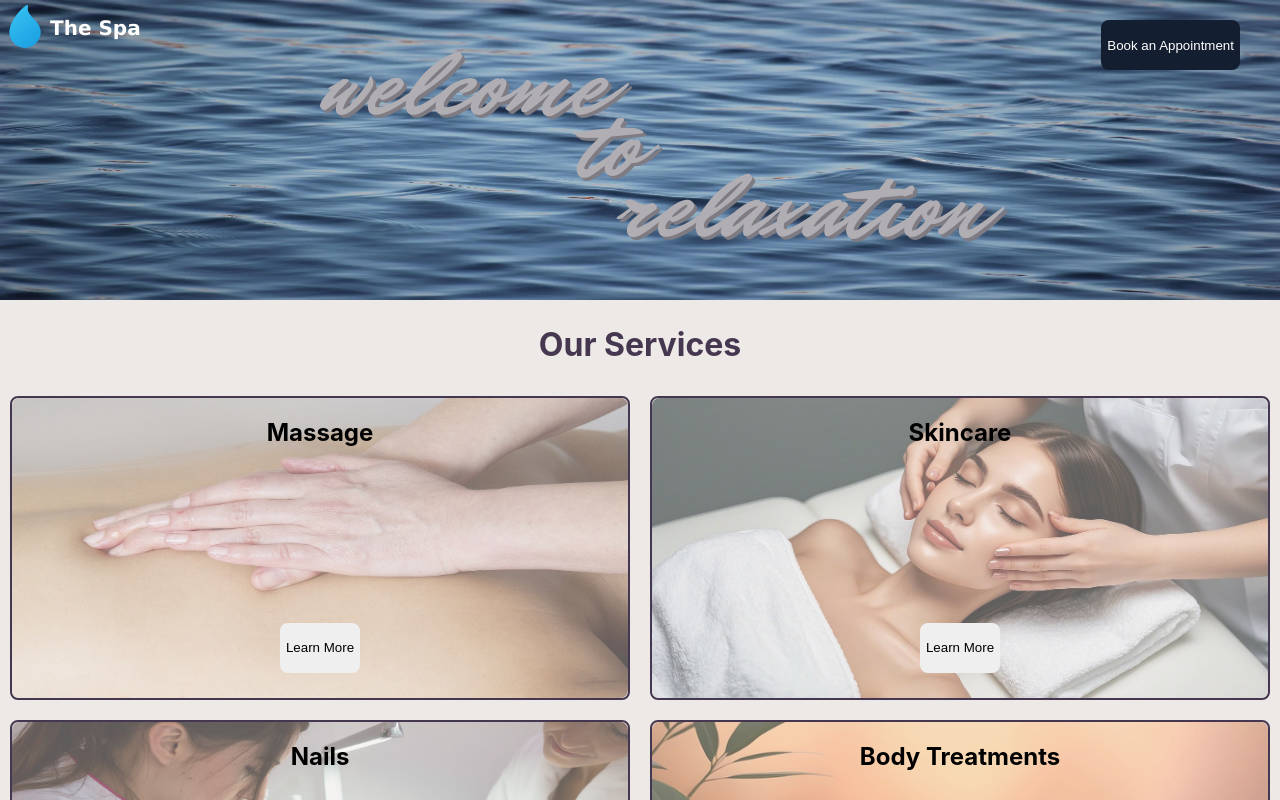
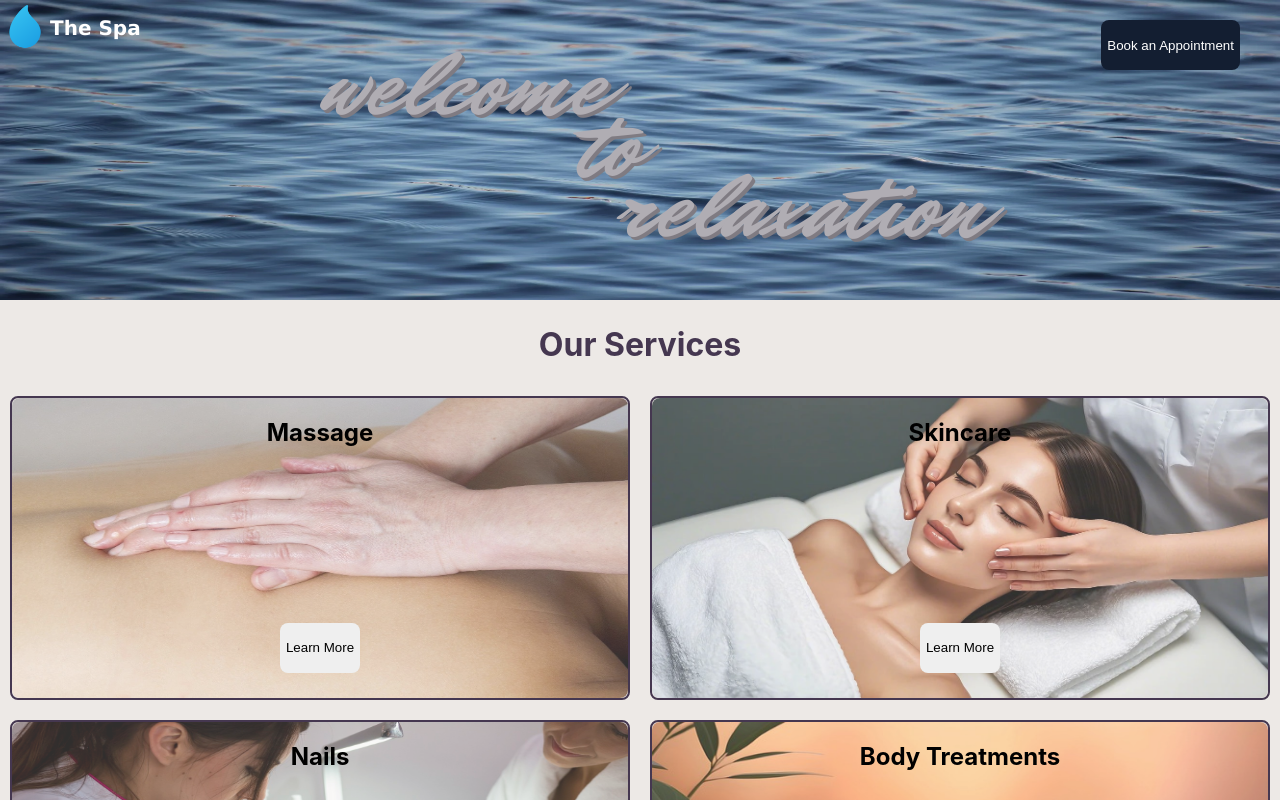
Before and after one commit to LaurenCummings/spa-project, a React (Vite) app: page / in a window 1280 px wide. Shown: the top 800 px of the page. Built offline with nearby package versions, Linux system fonts and the light colour scheme.

Commit message:
made service pictures less opaque

```diff
--- a/src/css/ServiceNav.css
+++ b/src/css/ServiceNav.css
@@ -21,7 +21,7 @@
 
 .service img {
     border-radius: 8px;
-    opacity: 0.6;
+    opacity: 0.8;
     height: 100%;
     width: 100%;
 }
```
